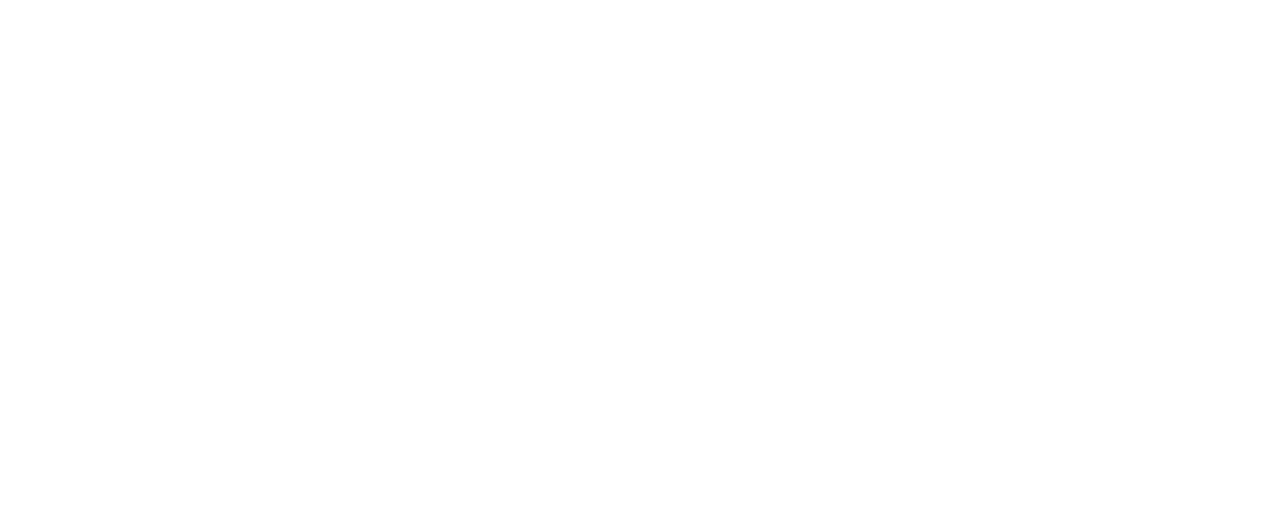
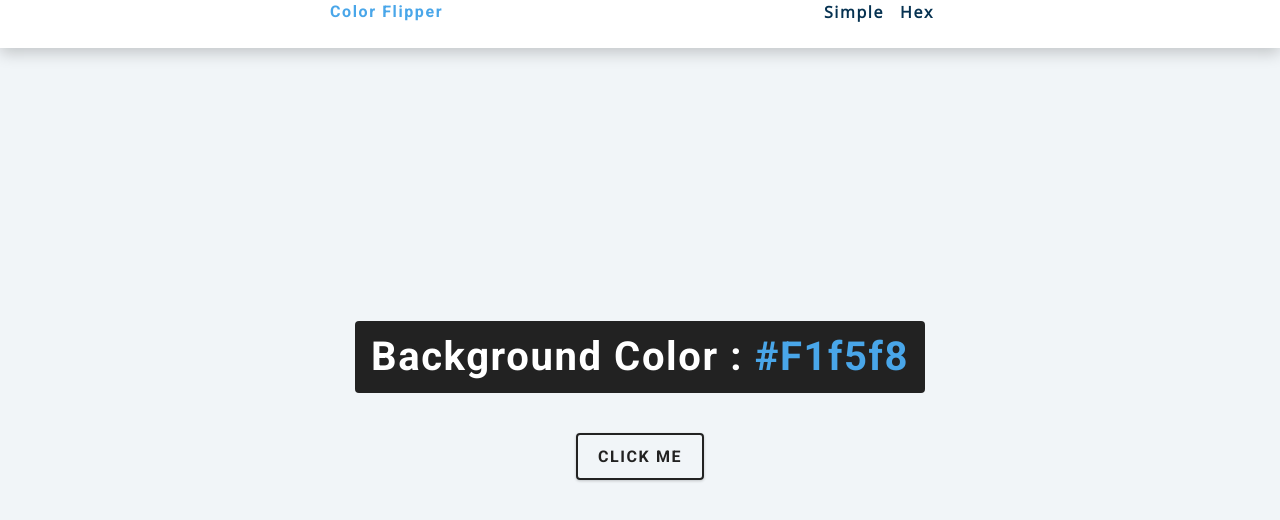
Before and after one commit to kraljic9/color-flipper, a plain HTML site: page hex.html in a window 1280 px wide. Drawn offline with nearby package versions, Linux system fonts and the light colour scheme.

Commit message:
finnished both html files, added style and added extra hex.js file

```diff
--- a/hex.html
+++ b/hex.html
@@ -3,7 +3,29 @@
   <head>
     <meta charset="UTF-8" />
     <meta name="viewport" content="width=device-width, initial-scale=1.0" />
-    <title>Document</title>
+    <title>Color flipper || Hex</title>
+    <link rel="stylesheet" href="index.css" />
   </head>
-  <body></body>
+  <body>
+    <nav>
+      <div class="nav-center">
+        <h4>color flipper</h4>
+        <ul class="nav-links">
+          <li>
+            <a href="index.html">Simple</a>
+          </li>
+          <li>
+            <a href="hex.html">hex</a>
+          </li>
+        </ul>
+      </div>
+      <main>
+        <div class="container">
+          <h2>background color : <span class="color">#f1f5f8</span></h2>
+          <button class="btn btn-hero" id="btn">click me</button>
+        </div>
+      </main>
+    </nav>
+    <script src="hex.js"></script>
+  </body>
 </html>
--- a/index.css
+++ b/index.css
@@ -0,0 +1,234 @@
+/*
+===============
+Fonts
+===============
+*/
+@import url("https://fonts.googleapis.com/css?family=Open+Sans|Roboto:400,700&display=swap");
+
+/*
+===============
+Variables
+===============
+*/
+
+:root {
+  /* dark shades of primary color*/
+  --clr-primary-1: hsl(205, 86%, 17%);
+  --clr-primary-2: hsl(205, 77%, 27%);
+  --clr-primary-3: hsl(205, 72%, 37%);
+  --clr-primary-4: hsl(205, 63%, 48%);
+  /* primary/main color */
+  --clr-primary-5: hsl(205, 78%, 60%);
+  /* lighter shades of primary color */
+  --clr-primary-6: hsl(205, 89%, 70%);
+  --clr-primary-7: hsl(205, 90%, 76%);
+  --clr-primary-8: hsl(205, 86%, 81%);
+  --clr-primary-9: hsl(205, 90%, 88%);
+  --clr-primary-10: hsl(205, 100%, 96%);
+  /* darkest grey - used for headings */
+  --clr-grey-1: hsl(209, 61%, 16%);
+  --clr-grey-2: hsl(211, 39%, 23%);
+  --clr-grey-3: hsl(209, 34%, 30%);
+  --clr-grey-4: hsl(209, 28%, 39%);
+  /* grey used for paragraphs */
+  --clr-grey-5: hsl(210, 22%, 49%);
+  --clr-grey-6: hsl(209, 23%, 60%);
+  --clr-grey-7: hsl(211, 27%, 70%);
+  --clr-grey-8: hsl(210, 31%, 80%);
+  --clr-grey-9: hsl(212, 33%, 89%);
+  --clr-grey-10: hsl(210, 36%, 96%);
+  --clr-white: #fff;
+  --clr-red-dark: hsl(360, 67%, 44%);
+  --clr-red-light: hsl(360, 71%, 66%);
+  --clr-green-dark: hsl(125, 67%, 44%);
+  --clr-green-light: hsl(125, 71%, 66%);
+  --clr-black: #222;
+  --ff-primary: "Roboto", sans-serif;
+  --ff-secondary: "Open Sans", sans-serif;
+  --transition: all 0.3s linear;
+  --spacing: 0.1rem;
+  --radius: 0.25rem;
+  --light-shadow: 0 5px 15px rgba(0, 0, 0, 0.1);
+  --dark-shadow: 0 5px 15px rgba(0, 0, 0, 0.2);
+  --max-width: 1170px;
+  --fixed-width: 620px;
+}
+/*
+===============
+Global Styles
+===============
+*/
+
+*,
+::after,
+::before {
+  margin: 0;
+  padding: 0;
+  box-sizing: border-box;
+}
+body {
+  font-family: var(--ff-secondary);
+  background: var(--clr-grey-10);
+  color: var(--clr-grey-1);
+  line-height: 1.5;
+  font-size: 0.875rem;
+}
+ul {
+  list-style-type: none;
+}
+a {
+  text-decoration: none;
+}
+h1,
+h2,
+h3,
+h4 {
+  letter-spacing: var(--spacing);
+  text-transform: capitalize;
+  line-height: 1.25;
+  margin-bottom: 0.75rem;
+  font-family: var(--ff-primary);
+}
+h1 {
+  font-size: 3rem;
+}
+h2 {
+  font-size: 2rem;
+}
+h3 {
+  font-size: 1.25rem;
+}
+h4 {
+  font-size: 0.875rem;
+}
+p {
+  margin-bottom: 1.25rem;
+  color: var(--clr-grey-5);
+}
+@media screen and (min-width: 800px) {
+  h1 {
+    font-size: 4rem;
+  }
+  h2 {
+    font-size: 2.5rem;
+  }
+  h3 {
+    font-size: 1.75rem;
+  }
+  h4 {
+    font-size: 1rem;
+  }
+  body {
+    font-size: 1rem;
+  }
+  h1,
+  h2,
+  h3,
+  h4 {
+    line-height: 1;
+  }
+}
+/*  global classes */
+
+/* section */
+.section {
+  padding: 5rem 0;
+}
+
+.section-center {
+  width: 90vw;
+  margin: 0 auto;
+  max-width: 1170px;
+}
+@media screen and (min-width: 992px) {
+  .section-center {
+    width: 95vw;
+  }
+}
+main {
+  min-height: 100vh;
+  display: grid;
+  place-items: center;
+}
+
+/*
+===============
+Nav
+===============
+*/
+nav {
+  background: var(--clr-white);
+  height: 3rem;
+  display: grid;
+  align-items: center;
+  box-shadow: var(--dark-shadow);
+}
+.nav-center {
+  width: 90vw;
+  max-width: var(--fixed-width);
+  margin: 0 auto;
+  display: flex;
+  align-items: center;
+  justify-content: space-between;
+}
+.nav-center h4 {
+  margin-bottom: 0;
+  color: var(--clr-primary-5);
+}
+.nav-links {
+  display: flex;
+}
+nav a {
+  text-transform: capitalize;
+  font-weight: 700;
+  font-size: 1rem;
+  color: var(--clr-primary-1);
+  letter-spacing: var(--spacing);
+  margin-right: 1rem;
+}
+nav a:hover {
+  color: var(--clr-primary-5);
+}
+/*
+===============
+Container
+===============
+*/
+main {
+  min-height: calc(100vh - 3rem);
+  display: grid;
+  place-items: center;
+}
+.container {
+  text-align: center;
+}
+.container h2 {
+  background: var(--clr-black);
+  color: var(--clr-white);
+  padding: 1rem;
+  border-radius: var(--radius);
+  margin-bottom: 2.5rem;
+}
+.color {
+  color: var(--clr-primary-5);
+}
+.btn-hero {
+  font-family: var(--ff-primary);
+  text-transform: uppercase;
+  background: transparent;
+  color: var(--clr-black);
+  letter-spacing: var(--spacing);
+  display: inline-block;
+  font-weight: 700;
+  transition: var(--transition);
+  border: 2px solid var(--clr-black);
+  cursor: pointer;
+  box-shadow: 0 1px 3px rgba(0, 0, 0, 0.2);
+  border-radius: var(--radius);
+  font-size: 1rem;
+  padding: 0.75rem 1.25rem;
+}
+.btn-hero:hover {
+  color: var(--clr-white);
+  background: var(--clr-black);
+}
--- a/index.js
+++ b/index.js
@@ -0,0 +1 @@
+const colors = []; // array of colors
```
Also changed, not shown: hex.js (added), 1 other file.
